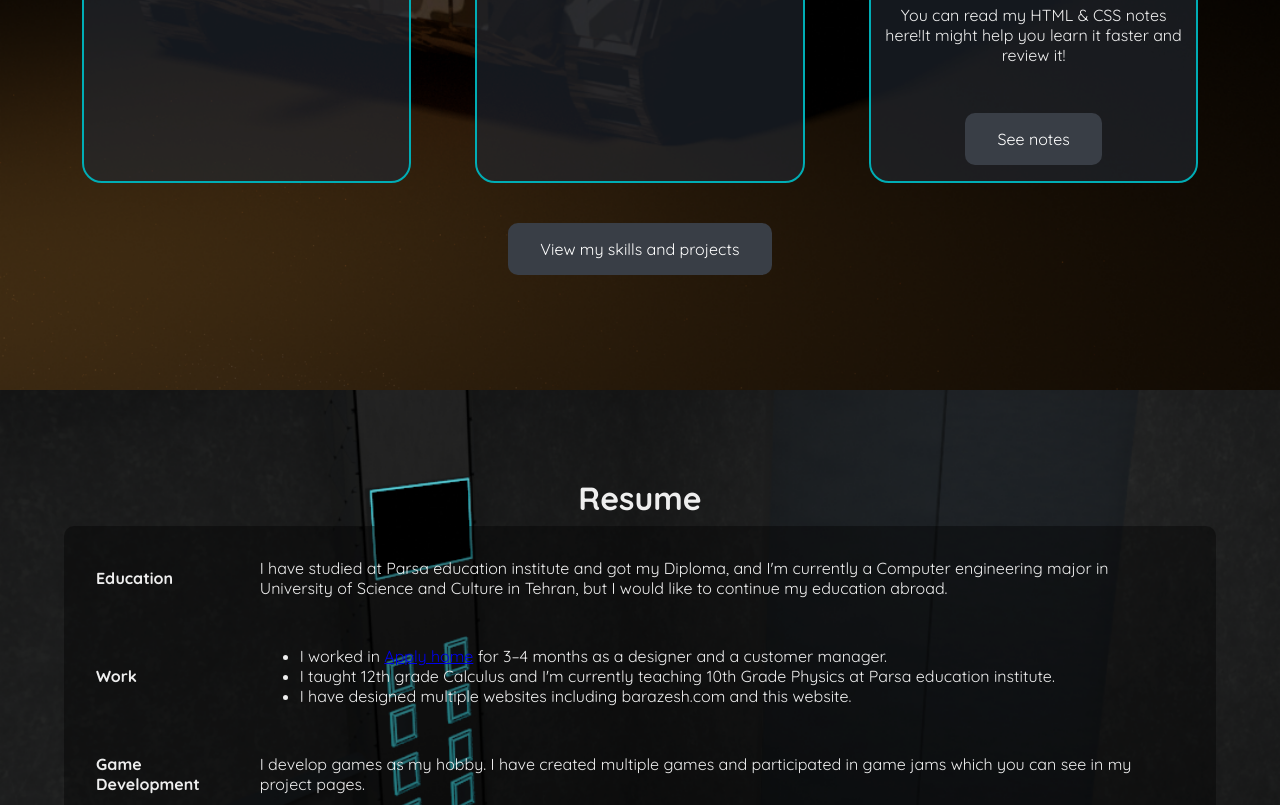
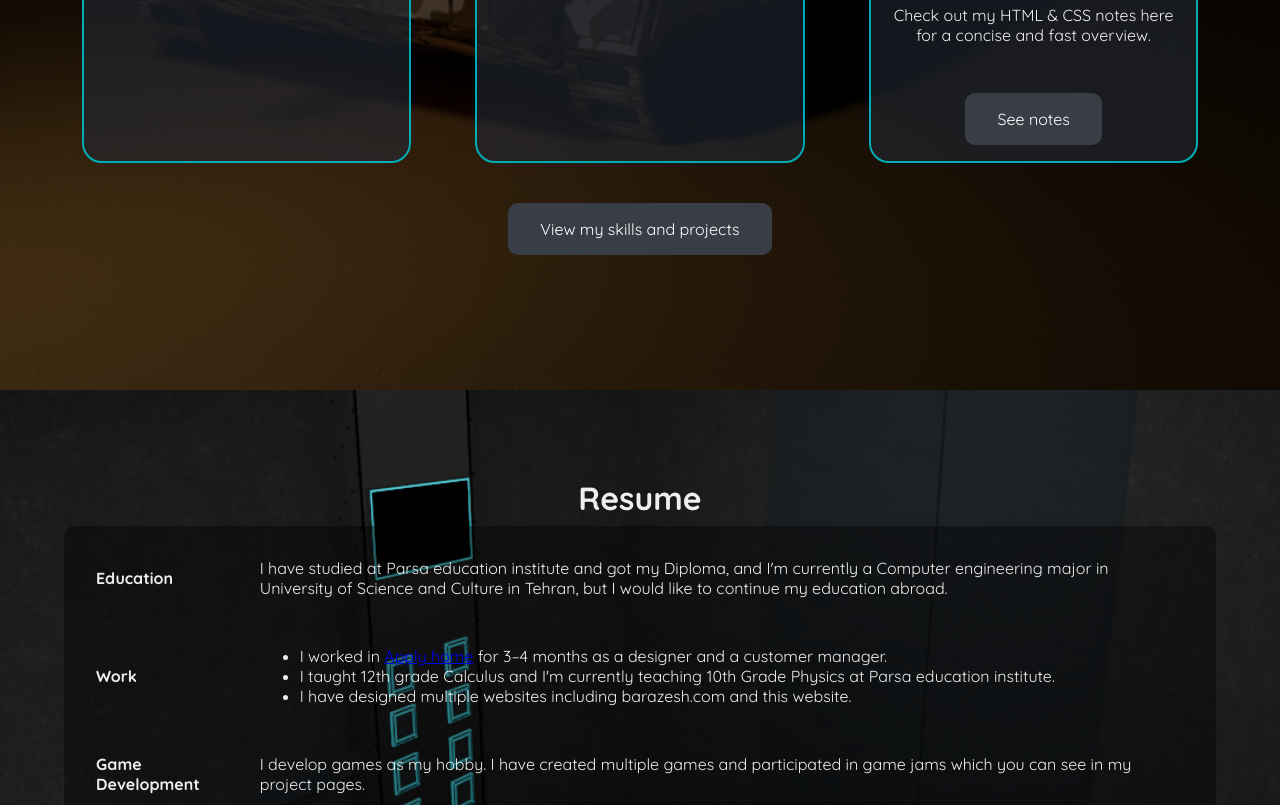
Before and after one commit to Sahraeidev/CV, a plain HTML site: page index.html in a window 1280 px wide. Shown: the part 1250-2055 px from the top of the page. Drawn offline with Linux system fonts and the light colour scheme.

Commit message:
Grammar fix

```diff
--- a/index.html
+++ b/index.html
@@ -52,7 +52,7 @@
         <div>
             <img src="https://camo.githubusercontent.com/21bb8ae3629c4852404841252c65baa38426e4c0d01a68a0f7e6fd121d4649dc/68747470733a2f2f7777772e69696d2e66722f65636f6c652d7765622f77702d636f6e74656e742f75706c6f6164732f323031372f30312f48544d4c352e6a7067" alt="Fortress Crushers">
             <h3>HTML CSS note</h3>
-            <p>You can read my HTML & CSS notes here!It might help you learn it faster and review it!</p>
+            <p>Check out my HTML & CSS notes here for a concise and fast overview.</p>
             <a class="button" href="https://sahraeidev.github.io/HTMLCSS_Notes/">See notes</a>
         </div>
     </div>
```
